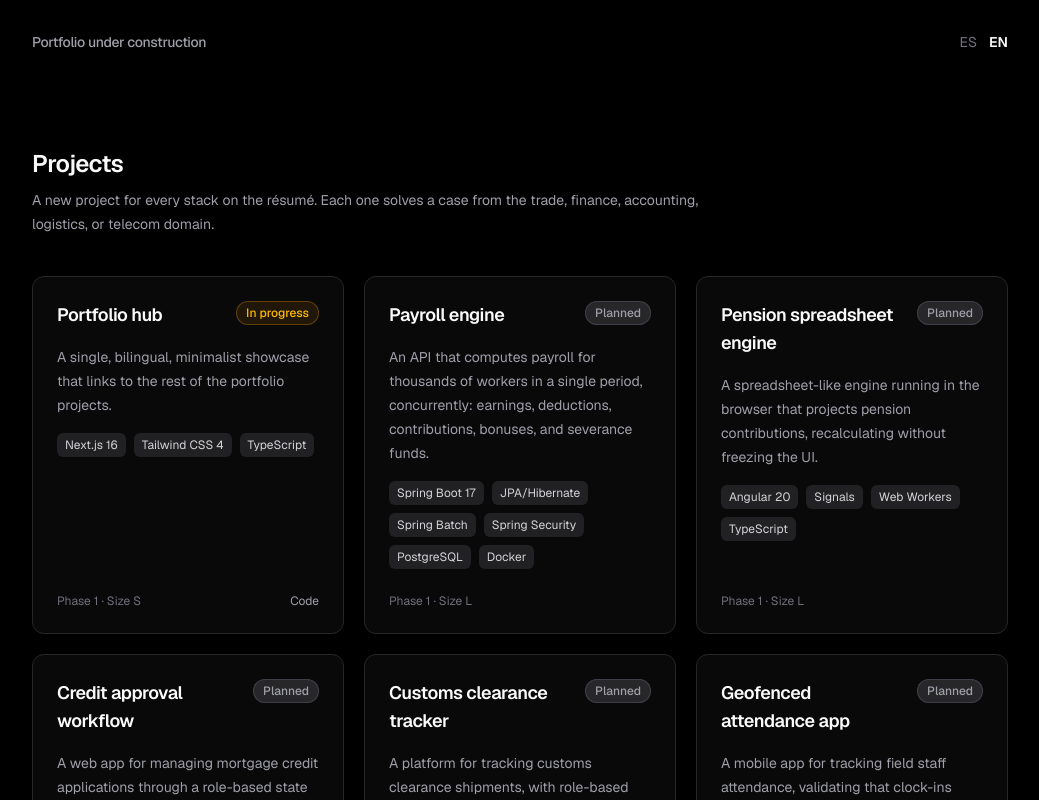
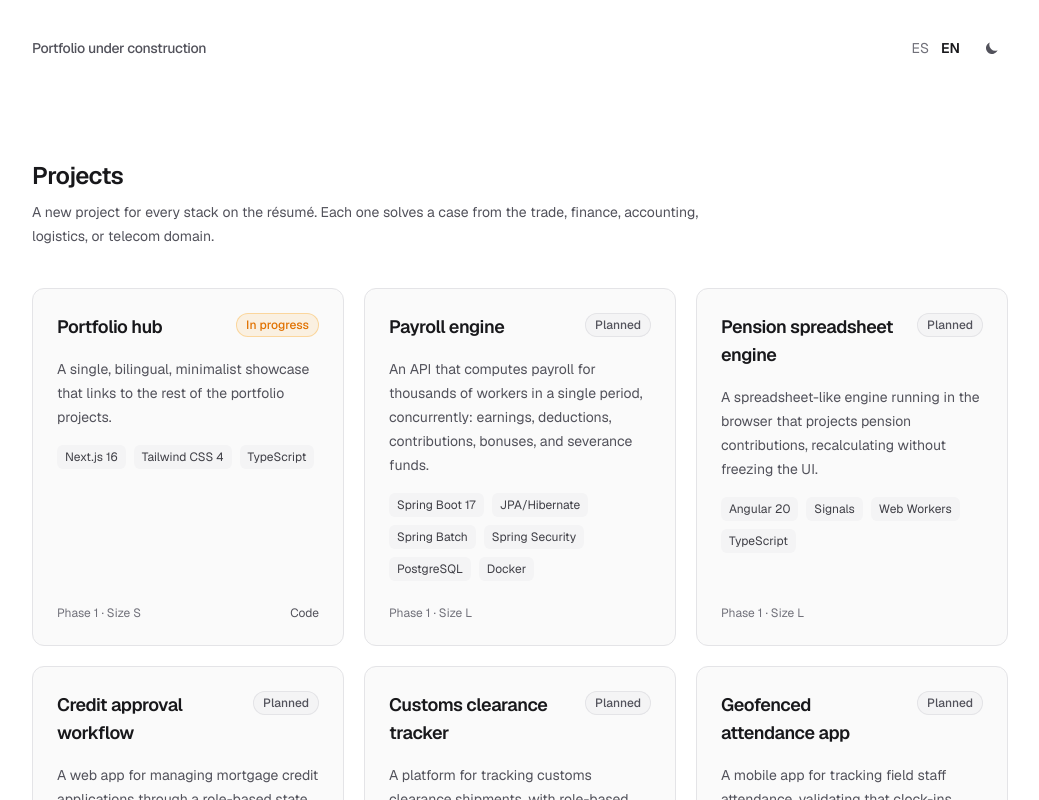
Before and after one commit to cris071198/portafolio-hub, a Next.js app: page /en in a window 1280 px wide. Shown: the top 800 px of the page, without its empty margins (120-1159 px from the left). Built offline with nearby package versions, Linux system fonts and the light colour scheme.

Commit message:
Add light/dark theme system with manual toggle and persistence

```diff
--- a/src/app/[lang]/layout.tsx
+++ b/src/app/[lang]/layout.tsx
@@ -1,4 +1,4 @@
-import type { Metadata } from "next";
+import type { Metadata, Viewport } from "next";
 import { Geist, Geist_Mono } from "next/font/google";
 import { notFound } from "next/navigation";
 import { locales, type Locale } from "@/i18n/config";
@@ -23,6 +23,22 @@ export const metadata: Metadata = {
   description: "Hub de proyectos de portafolio",
 };
 
+export const viewport: Viewport = {
+  colorScheme: "light dark",
+};
+
+// Runs before paint to set the theme class from localStorage (falling back
+// to system preference) and avoid a flash of the wrong theme.
+const themeInitScript = `
+(function () {
+  try {
+    var stored = localStorage.getItem("theme");
+    var isDark = stored ? stored === "dark" : window.matchMedia("(prefers-color-scheme: dark)").matches;
+    document.documentElement.classList.toggle("dark", isDark);
+  } catch (e) {}
+})();
+`;
+
 export default async function RootLayout({
   children,
   params,
@@ -33,9 +49,13 @@ export default async function RootLayout({
   return (
     <html
       lang={lang}
+      suppressHydrationWarning
       className={`${geistSans.variable} ${geistMono.variable} h-full antialiased`}
     >
-      <body className="min-h-full flex flex-col bg-black text-zinc-50 font-sans">
+      <head>
+        <script dangerouslySetInnerHTML={{ __html: themeInitScript }} />
+      </head>
+      <body className="min-h-full flex flex-col bg-background text-foreground font-sans">
         {children}
       </body>
     </html>
--- a/src/app/[lang]/page.tsx
+++ b/src/app/[lang]/page.tsx
@@ -1,6 +1,7 @@
 import { locales, type Locale } from "@/i18n/config";
 import { getDictionary } from "@/i18n/dictionaries";
 import { LanguageSwitcher } from "@/components/language-switcher";
+import { ThemeToggle } from "@/components/theme-toggle";
 import { ProjectsSection } from "@/components/projects-section";
 
 export default async function Home({ params }: PageProps<"/[lang]">) {
@@ -10,10 +11,16 @@ export default async function Home({ params }: PageProps<"/[lang]">) {
   return (
     <div className="flex flex-1 flex-col items-center">
       <header className="flex w-full max-w-5xl items-center justify-between px-6 py-8">
-        <p className="text-sm font-medium tracking-tight text-zinc-400">
+        <p className="text-sm font-medium tracking-tight text-muted-foreground">
           {dict.greeting}
         </p>
-        <LanguageSwitcher locales={locales} currentLang={lang as Locale} />
+        <div className="flex items-center gap-4">
+          <LanguageSwitcher locales={locales} currentLang={lang as Locale} />
+          <ThemeToggle
+            toLightLabel={dict.themeToggleToLight}
+            toDarkLabel={dict.themeToggleToDark}
+          />
+        </div>
       </header>
 
       <ProjectsSection lang={lang as Locale} dict={dict} />
--- a/src/app/globals.css
+++ b/src/app/globals.css
@@ -1,6 +1,42 @@
 @import "tailwindcss";
 
+@custom-variant dark (&:where(.dark, .dark *));
+
+:root {
+  --background: #ffffff;
+  --foreground: #18181b;
+  --muted-foreground: #52525b;
+  --faint-foreground: #71717a;
+  --border: #e4e4e7;
+  --card: #fafafa;
+  --chip: #f4f4f5;
+  --chip-foreground: #3f3f46;
+  --hover-border: #a1a1aa;
+  --hover-bg: #f4f4f5;
+}
+
+.dark {
+  --background: #000000;
+  --foreground: #fafafa;
+  --muted-foreground: #a1a1aa;
+  --faint-foreground: #71717a;
+  --border: #27272a;
+  --card: rgb(24 24 27 / 0.4);
+  --chip: rgb(39 39 42 / 0.8);
+  --chip-foreground: #d4d4d8;
+  --hover-border: #52525b;
+  --hover-bg: rgb(39 39 42 / 0.7);
+}
+
 @theme inline {
+  --color-background: var(--background);
+  --color-foreground: var(--foreground);
+  --color-muted-foreground: var(--muted-foreground);
+  --color-faint-foreground: var(--faint-foreground);
+  --color-border: var(--border);
+  --color-card: var(--card);
+  --color-chip: var(--chip);
+  --color-chip-foreground: var(--chip-foreground);
   --font-sans: var(--font-geist-sans);
   --font-mono: var(--font-geist-mono);
   --ease-out-strong: cubic-bezier(0.23, 1, 0.32, 1);
@@ -36,7 +72,7 @@
 @media (hover: hover) and (pointer: fine) {
   .project-card:hover {
     transform: translateY(-4px);
-    border-color: var(--color-zinc-600);
-    background-color: color-mix(in srgb, var(--color-zinc-900) 70%, transparent);
+    border-color: var(--hover-border);
+    background-color: var(--hover-bg);
   }
 }
--- a/src/components/language-switcher.tsx
+++ b/src/components/language-switcher.tsx
@@ -30,8 +30,8 @@ export function LanguageSwitcher({
             aria-current={isCurrent ? "true" : undefined}
             className={
               isCurrent
-                ? "font-semibold text-zinc-50"
-                : "text-zinc-500 hover:text-zinc-200"
+                ? "font-semibold text-foreground"
+                : "text-faint-foreground transition-colors duration-150 hover:text-muted-foreground"
             }
           >
             {labels[locale]}
--- a/src/components/project-card.tsx
+++ b/src/components/project-card.tsx
@@ -2,9 +2,9 @@ import type { Locale } from "@/i18n/config";
 import type { Project, ProjectStatus } from "@/content/types";
 
 const statusStyles: Record<ProjectStatus, string> = {
-  planned: "bg-zinc-800 text-zinc-400 ring-zinc-700",
-  "in-progress": "bg-amber-500/10 text-amber-400 ring-amber-500/30",
-  live: "bg-emerald-500/10 text-emerald-400 ring-emerald-500/30",
+  planned: "bg-chip text-muted-foreground ring-border",
+  "in-progress": "bg-amber-500/10 text-amber-600 ring-amber-500/30 dark:text-amber-400",
+  live: "bg-emerald-500/10 text-emerald-600 ring-emerald-500/30 dark:text-emerald-400",
 };
 
 export function ProjectCard({
@@ -28,11 +28,11 @@ export function ProjectCard({
 }) {
   return (
     <article
-      className="project-card animate-fade-in-up flex flex-col gap-4 rounded-xl border border-zinc-800 bg-zinc-900/40 p-6"
+      className="project-card animate-fade-in-up flex flex-col gap-4 rounded-xl border border-border bg-card p-6"
       style={{ animationDelay: `${Math.min(index * 40, 280)}ms` }}
     >
       <div className="flex items-start justify-between gap-3">
-        <h3 className="text-lg font-semibold tracking-tight text-zinc-50">
+        <h3 className="text-lg font-semibold tracking-tight text-foreground">
           {project.title[lang]}
         </h3>
         <span
@@ -42,20 +42,22 @@ export function ProjectCard({
         </span>
       </div>
 
-      <p className="text-sm leading-6 text-zinc-400">{project.summary[lang]}</p>
+      <p className="text-sm leading-6 text-muted-foreground">
+        {project.summary[lang]}
+      </p>
 
       <ul className="flex flex-wrap gap-2">
         {project.stack.map((tech) => (
           <li
             key={tech}
-            className="rounded-md bg-zinc-800/80 px-2 py-1 text-xs text-zinc-300"
+            className="rounded-md bg-chip px-2 py-1 text-xs text-chip-foreground"
           >
             {tech}
           </li>
         ))}
       </ul>
 
-      <div className="mt-auto flex items-center justify-between pt-2 text-xs text-zinc-500">
+      <div className="mt-auto flex items-center justify-between pt-2 text-xs text-faint-foreground">
         <span>
           {phaseLabel} {project.phase} · {sizeLabel} {project.size}
         </span>
@@ -65,7 +67,7 @@ export function ProjectCard({
               href={project.repoUrl}
               target="_blank"
               rel="noopener noreferrer"
-              className="text-zinc-400 transition-colors duration-150 hover:text-zinc-50"
+              className="text-muted-foreground transition-colors duration-150 hover:text-foreground"
             >
               {repoLabel}
             </a>
@@ -75,7 +77,7 @@ export function ProjectCard({
               href={project.demoUrl}
               target="_blank"
               rel="noopener noreferrer"
-              className="text-zinc-400 transition-colors duration-150 hover:text-zinc-50"
+              className="text-muted-foreground transition-colors duration-150 hover:text-foreground"
             >
               {demoLabel}
             </a>
--- a/src/components/projects-section.tsx
+++ b/src/components/projects-section.tsx
@@ -22,10 +22,10 @@ export function ProjectsSection({
   return (
     <section className="w-full max-w-5xl px-6 py-16">
       <div className="mb-10 max-w-2xl">
-        <h2 className="text-2xl font-semibold tracking-tight text-zinc-50">
+        <h2 className="text-2xl font-semibold tracking-tight text-foreground">
           {dict.projectsHeading}
         </h2>
-        <p className="mt-2 text-sm leading-6 text-zinc-400">
+        <p className="mt-2 text-sm leading-6 text-muted-foreground">
           {dict.projectsSubheading}
         </p>
       </div>
--- /dev/null
+++ b/src/components/theme-toggle.tsx
@@ -0,0 +1,81 @@
+"use client";
+
+import { useSyncExternalStore } from "react";
+
+function subscribe(onChange: () => void) {
+  const observer = new MutationObserver(onChange);
+  observer.observe(document.documentElement, {
+    attributes: true,
+    attributeFilter: ["class"],
+  });
+  return () => observer.disconnect();
+}
+
+function getSnapshot() {
+  return document.documentElement.classList.contains("dark");
+}
+
+function getServerSnapshot() {
+  return false;
+}
+
+function SunIcon() {
+  return (
+    <svg
+      viewBox="0 0 24 24"
+      fill="none"
+      stroke="currentColor"
+      strokeWidth="1.75"
+      strokeLinecap="round"
+      className="h-4 w-4"
+      aria-hidden="true"
+    >
+      <circle cx="12" cy="12" r="4" />
+      <path d="M12 2v2M12 20v2M4.93 4.93l1.41 1.41M17.66 17.66l1.41 1.41M2 12h2M20 12h2M4.93 19.07l1.41-1.41M17.66 6.34l1.41-1.41" />
+    </svg>
+  );
+}
+
+function MoonIcon() {
+  return (
+    <svg
+      viewBox="0 0 24 24"
+      fill="currentColor"
+      className="h-4 w-4"
+      aria-hidden="true"
+    >
+      <path d="M20.354 15.354A9 9 0 018.646 3.646 9.003 9.003 0 1020.354 15.354z" />
+    </svg>
+  );
+}
+
+export function ThemeToggle({
+  toLightLabel,
+  toDarkLabel,
+}: {
+  toLightLabel: string;
+  toDarkLabel: string;
+}) {
+  const isDark = useSyncExternalStore(subscribe, getSnapshot, getServerSnapshot);
+
+  function toggle() {
+    const next = !document.documentElement.classList.contains("dark");
+    document.documentElement.classList.toggle("dark", next);
+    try {
+      localStorage.setItem("theme", next ? "dark" : "light");
+    } catch {
+      // localStorage can be unavailable (private browsing); theme just won't persist.
+    }
+  }
+
+  return (
+    <button
+      type="button"
+      onClick={toggle}
+      aria-label={isDark ? toLightLabel : toDarkLabel}
+      className="flex h-8 w-8 items-center justify-center rounded-full text-muted-foreground transition-colors duration-150 hover:text-foreground"
+    >
+      {isDark ? <SunIcon /> : <MoonIcon />}
+    </button>
+  );
+}
--- a/src/i18n/dictionaries.ts
+++ b/src/i18n/dictionaries.ts
@@ -14,6 +14,8 @@ const dictionaries = {
     sizeLabel: "Tamaño",
     repoLabel: "Código",
     demoLabel: "Demo",
+    themeToggleToLight: "Cambiar a tema claro",
+    themeToggleToDark: "Cambiar a tema oscuro",
   },
   en: {
     greeting: "Portfolio under construction",
@@ -28,6 +30,8 @@ const dictionaries = {
     sizeLabel: "Size",
     repoLabel: "Code",
     demoLabel: "Demo",
+    themeToggleToLight: "Switch to light theme",
+    themeToggleToDark: "Switch to dark theme",
   },
 } satisfies Record<Locale, Record<string, string>>;
 
```
